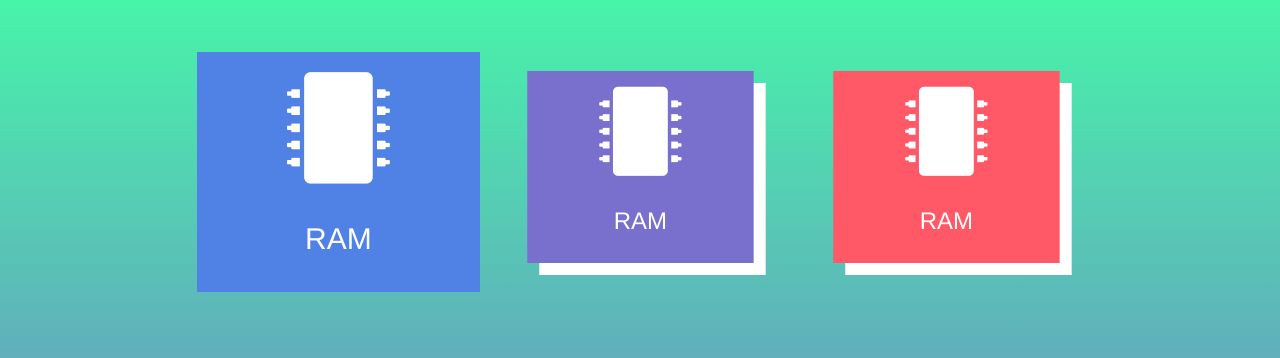
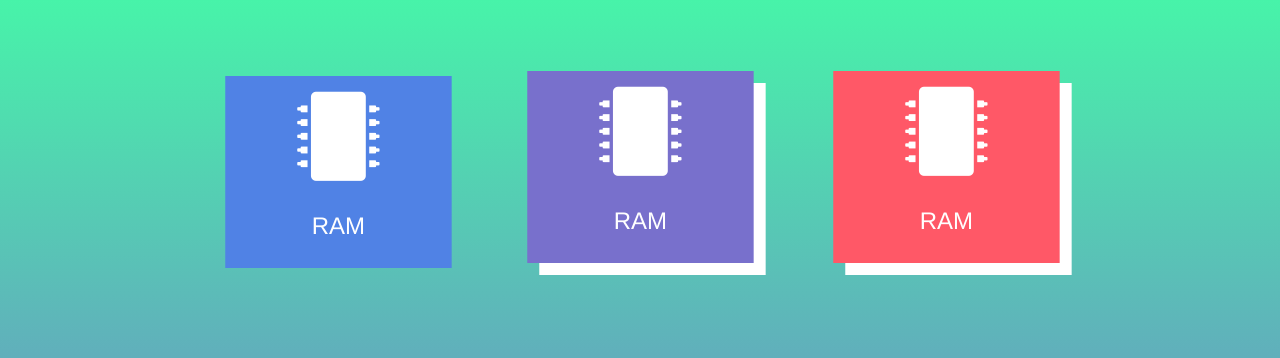
Before and after one commit to adriancast/flattish, a plain HTML site: page index.html in a window 1280 px wide. In both pictures the pointer is over the element 333 px from the left and 571 px from the top of the page. Shown: the part 405-763 px from the top of the page. Drawn offline with Linux system fonts and the light colour scheme.

Commit message:
Final animation of the categories section

```diff
--- a/css/style.css
+++ b/css/style.css
@@ -479,7 +479,7 @@ body {
     transition: all 150ms ease-in-out; }
   .categories .item:hover {
     box-shadow: 0px 0px 0 #fff;
-    transform: translate(5px, 5px); }
+    transform: translate(5px, 5px) scale(0.8); }
 
 .purple {
   background-color: #7870cc; }
```
